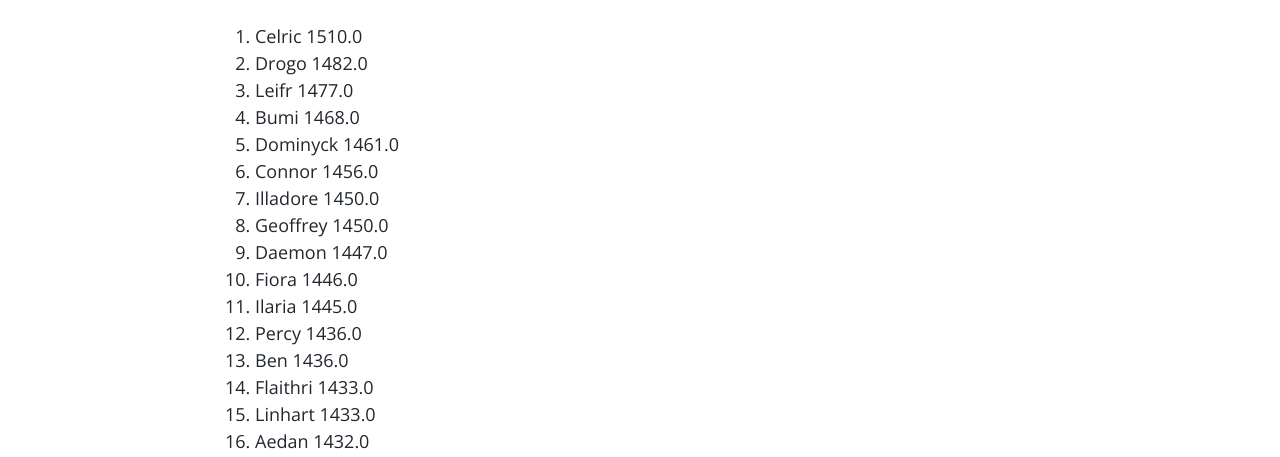
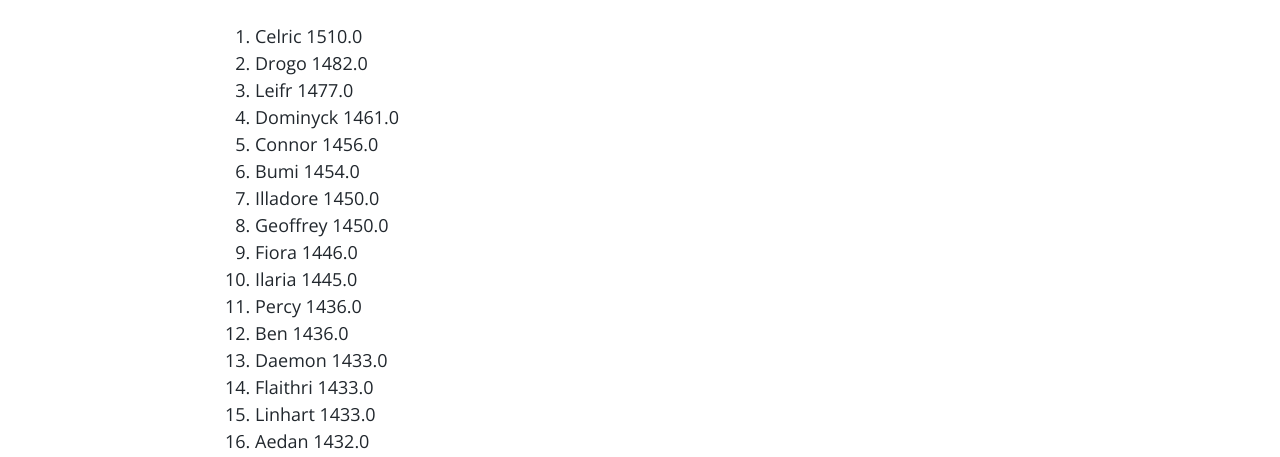
Before and after one commit to demoray/demoray.github.io, a Jekyll site: the page built from _posts/2016-08-26-blacksword-data.md, in a window 1280 px wide. Shown: the part 587-1044 px from the top of the page. Built offline with Jekyll 4.4.1, drawn with Linux system fonts in a browser that asks for light colours; comment, search, counter and statistics services are not loaded.

Commit message:
removing more byes

```diff
--- a/_posts/2016-08-26-blacksword-data.md
+++ b/_posts/2016-08-26-blacksword-data.md
@@ -9,16 +9,16 @@ In Atlantia, we have a recurring tournament format called Blacksword, which is u
 1. Celric 1510.0
 2. Drogo 1482.0
 3. Leifr 1477.0
-4. Bumi 1468.0
-5. Dominyck 1461.0
-6. Connor 1456.0
+4. Dominyck 1461.0
+5. Connor 1456.0
+6. Bumi 1454.0
 7. Illadore 1450.0
 8. Geoffrey 1450.0
-9. Daemon 1447.0
-10. Fiora 1446.0
-11. Ilaria 1445.0
-12. Percy 1436.0
-13. Ben 1436.0
+9. Fiora 1446.0
+10. Ilaria 1445.0
+11. Percy 1436.0
+12. Ben 1436.0
+13. Daemon 1433.0
 14. Flaithri 1433.0
 15. Linhart 1433.0
 16. Aedan 1432.0
```
